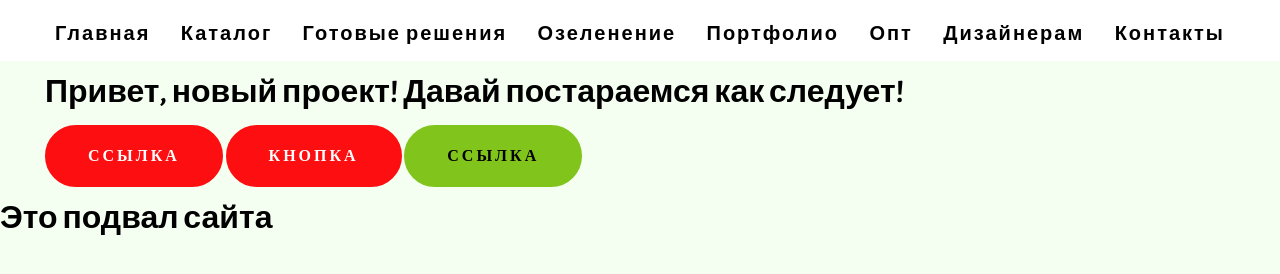
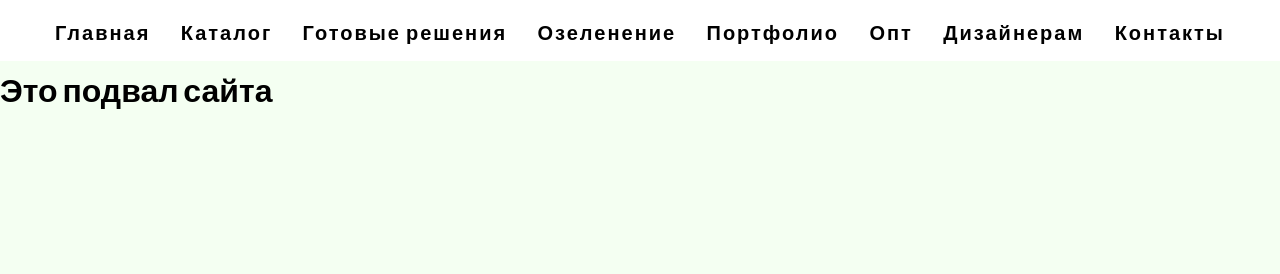
Before and after one commit to yurkaronin/rostok, a website: page src/html/index.html in a window 1280 px wide. Shown: the part 98-372 px from the top of the page. Drawn offline with nearby package versions, Linux system fonts and the light colour scheme; files that its build step writes are made by us from their sources; files whose address does not match are found by name.

Commit message:
Удалил лишние теги из тестовых элементов

```diff
--- a/src/html/index.html
+++ b/src/html/index.html
@@ -16,13 +16,7 @@
 <body></body>
 @@include('section/header.html')
 <main>
-	<div class="wrapper">
-	<h1>Привет, новый проект! Давай постараемся как следует!</h1>
-	<a href="" class="button-custom">Ссылка</a>
-	<button class="button-custom">Кнопка</button>
 
-	<a href="" class="button-custom button-custom--light">Ссылка</a>
-	</div>
 </main>
 @@include('section/footer.html')
 <script src="./js/main.js"></script>
```
Also changed, not shown: build/index.html.
